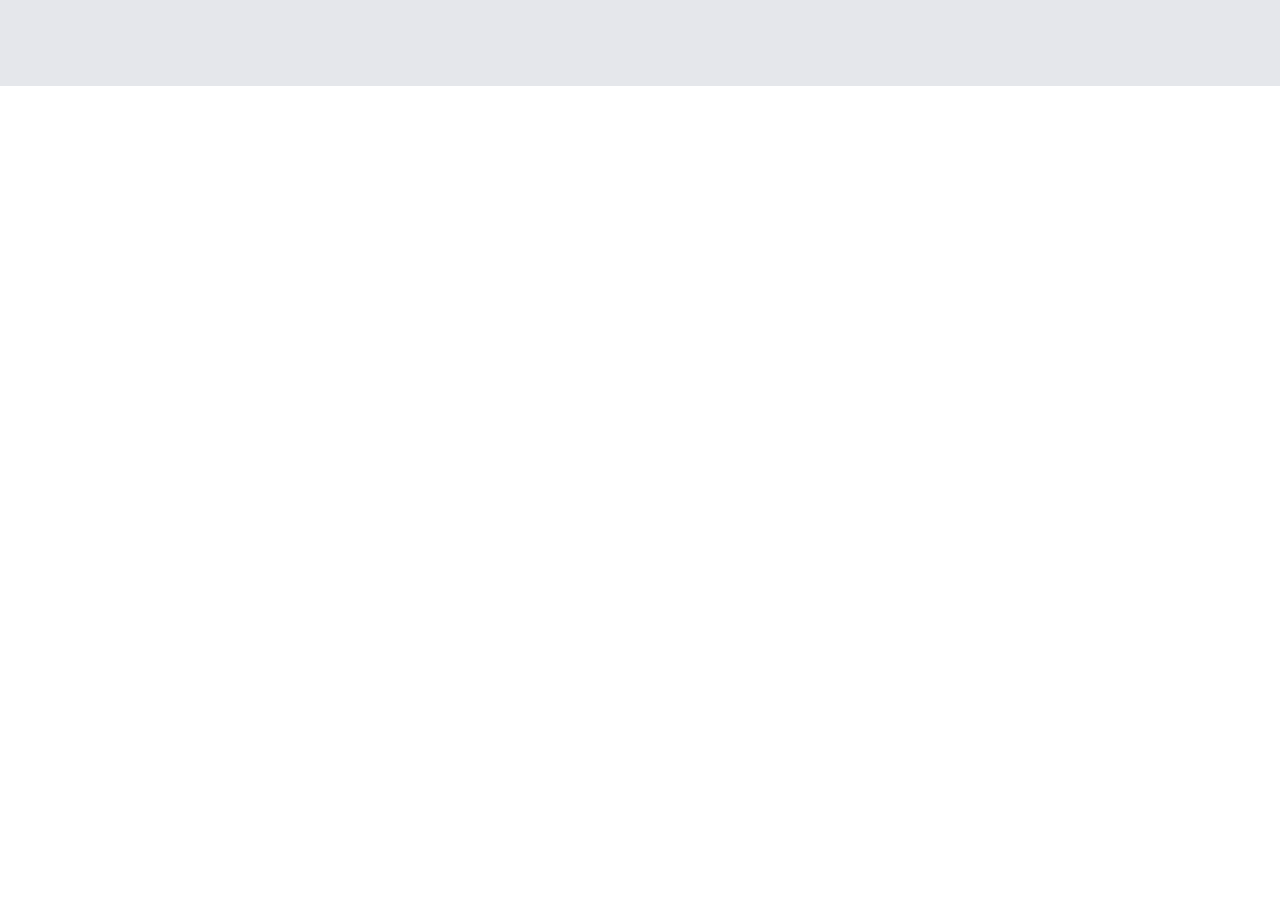
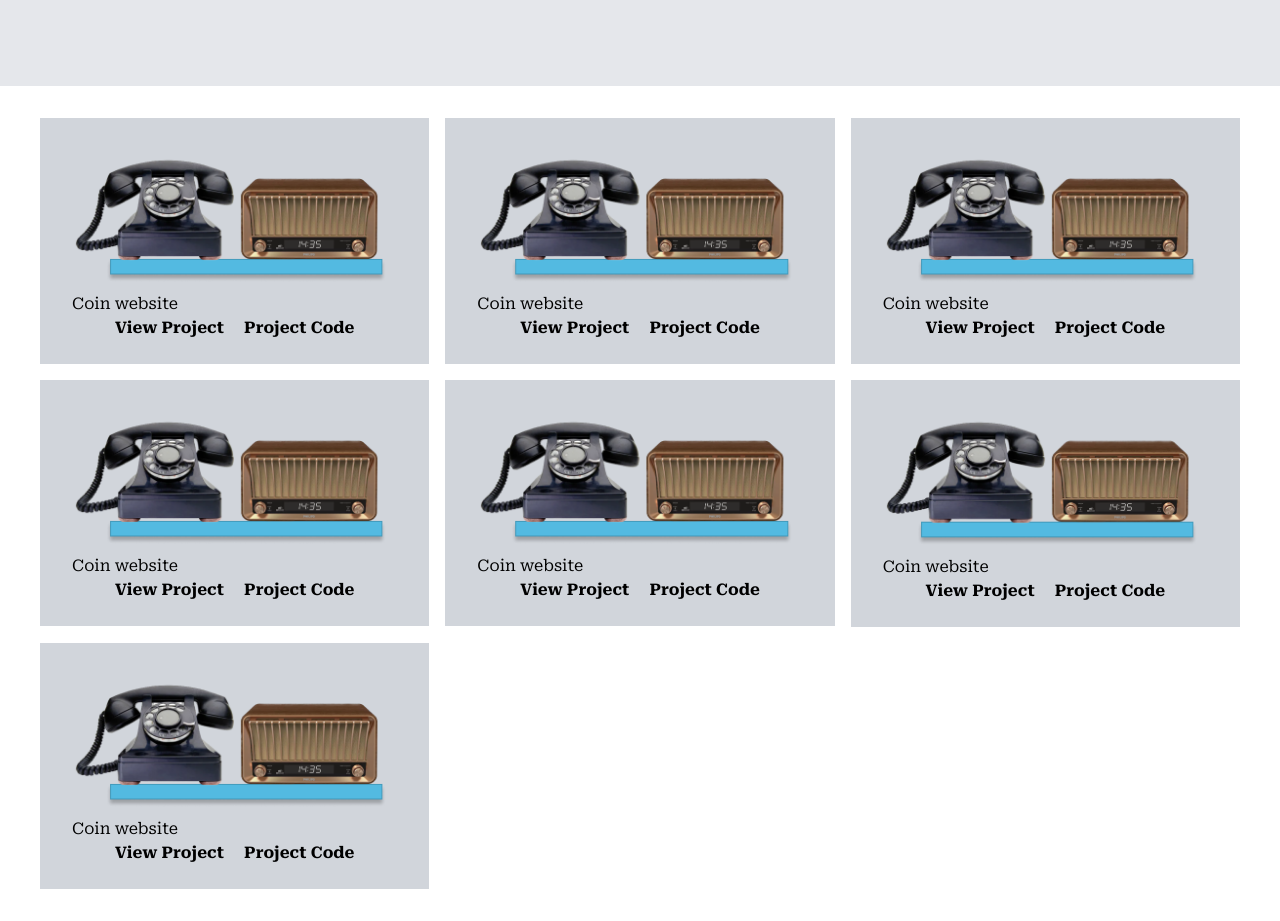
Before and after one commit to I-A11/islam-matrix, a Next.js app: page / in a window 1280 px wide. Shown: the part 722-1643 px from the top of the page. Before the commit the page ends 808 px from the top, so only its background shows below. Built offline with nearby package versions, Linux system fonts and the light colour scheme.

Commit message:
Create projects section and card for each project.

```diff
--- /dev/null
+++ b/app/components/projects-section/ProjectCard.jsx
@@ -0,0 +1,45 @@
+import Image from "next/image";
+import { motion } from "framer-motion";
+import { useState } from "react";
+
+const hiddenMask = `repeating-linear-gradient(to right, rgba(0,0,0,0) 0px, rgba(0,0,0,0) 30px, rgba(0,0,0,1) 30px, rgba(0,0,0,1) 30px)`;
+const visibleMask = `repeating-linear-gradient(to right, rgba(0,0,0,0) 0px, rgba(0,0,0,0) 0px, rgba(0,0,0,1) 0px, rgba(0,0,0,1) 30px)`;
+
+const ProjectCard = ({ image, title, siteLink, githubLink }) => {
+  const [isLoaded, setIsLoaded] = useState(false);
+  const [isInView, setIsInView] = useState(false);
+
+  return (
+    <motion.div
+      initial={false}
+      animate={
+        isLoaded && isInView
+          ? { WebkitMaskImage: visibleMask, maskImage: visibleMask }
+          : { WebkitMaskImage: hiddenMask, maskImage: hiddenMask }
+      }
+      transition={{ duration: 1 }}
+      viewport={{ once: true }}
+      onViewportEnter={() => setIsInView(true)}
+      className="bg-gray-300 px-8 py-6"
+    >
+      <div className="">
+        <Image
+          width={500}
+          alt={title}
+          src={image}
+          onLoad={() => setIsLoaded(true)}
+        />
+      </div>
+      <h3>{title}</h3>
+      <div className="flex justify-center items-center space-x-5 font-bold">
+        <a href={siteLink} target="_blank">
+          View Project
+        </a>
+        <a href={githubLink} target="_blank">
+          Project Code
+        </a>
+      </div>
+    </motion.div>
+  );
+};
+export default ProjectCard;
--- /dev/null
+++ b/app/components/projects-section/Projects.jsx
@@ -0,0 +1,31 @@
+"use client";
+
+import { motion } from "framer-motion";
+import ProjectCard from "./ProjectCard";
+import { ProjectData } from "./projectsData";
+
+const WorkingProjects = () => {
+  return (
+    <div>
+      <div>
+        <div className="grid my-8 mx-10 grid-cols-1 md:grid-cols-2 lg:grid-cols-3 gap-4">
+          {ProjectData.map((project) => {
+            const { id, projectTitle, projectImage, siteLink, githubLink } =
+              project;
+            return (
+              <div key={id}>
+                <ProjectCard
+                  image={projectImage}
+                  title={projectTitle}
+                  siteLink={siteLink}
+                  githubLink={githubLink}
+                />
+              </div>
+            );
+          })}
+        </div>
+      </div>
+    </div>
+  );
+};
+export default WorkingProjects;
--- /dev/null
+++ b/app/components/projects-section/ProjectsData.jsx
@@ -0,0 +1,53 @@
+import CoinImage from "../../assets/images/media-1.png";
+
+export const ProjectData = [
+  {
+    id: 1,
+    projectTitle: "Coin website",
+    projectImage: CoinImage,
+    siteLink: "https://crypto-galaxy-drab.vercel.app/",
+    githubLink: "https://github.com/I-A11/CryptoGalaxy",
+  },
+  {
+    id: 2,
+    projectTitle: "Coin website",
+    projectImage: CoinImage,
+    siteLink: "https://crypto-galaxy-drab.vercel.app/",
+    githubLink: "https://github.com/I-A11/CryptoGalaxy",
+  },
+  {
+    id: 3,
+    projectTitle: "Coin website",
+    projectImage: CoinImage,
+    siteLink: "https://crypto-galaxy-drab.vercel.app/",
+    githubLink: "https://github.com/I-A11/CryptoGalaxy",
+  },
+  {
+    id: 4,
+    projectTitle: "Coin website",
+    projectImage: CoinImage,
+    siteLink: "https://crypto-galaxy-drab.vercel.app/",
+    githubLink: "https://github.com/I-A11/CryptoGalaxy",
+  },
+  {
+    id: 5,
+    projectTitle: "Coin website",
+    projectImage: CoinImage,
+    siteLink: "https://crypto-galaxy-drab.vercel.app/",
+    githubLink: "https://github.com/I-A11/CryptoGalaxy",
+  },
+  {
+    id: 6,
+    projectTitle: "Coin website",
+    projectImage: CoinImage,
+    siteLink: "https://crypto-galaxy-drab.vercel.app/",
+    githubLink: "https://github.com/I-A11/CryptoGalaxy",
+  },
+  {
+    id: 7,
+    projectTitle: "Coin website",
+    projectImage: CoinImage,
+    siteLink: "https://crypto-galaxy-drab.vercel.app/",
+    githubLink: "https://github.com/I-A11/CryptoGalaxy",
+  },
+];
--- a/app/page.jsx
+++ b/app/page.jsx
@@ -1,6 +1,7 @@
 import Navbar from "./components/common/Navbar";
 import HomeContainer from "./components/home/HomeContainer";
 import HomeMessage from "./components/home/HomeMessage";
+import Projects from "./components/projects-section/Projects";
 
 export default function Home() {
   return (
@@ -8,6 +9,7 @@ export default function Home() {
       <Navbar />
       <HomeContainer />
       <HomeMessage />
+      <Projects />
     </>
   );
 }
--- a/package.json
+++ b/package.json
@@ -12,6 +12,7 @@
     "autoprefixer": "10.4.14",
     "eslint": "8.44.0",
     "eslint-config-next": "13.4.7",
+    "framer-motion": "^10.16.5",
     "next": "13.4.7",
     "postcss": "8.4.24",
     "react": "18.2.0",
```
Also changed, not shown: 1 other file (tests, documents, lock files or other folders).
